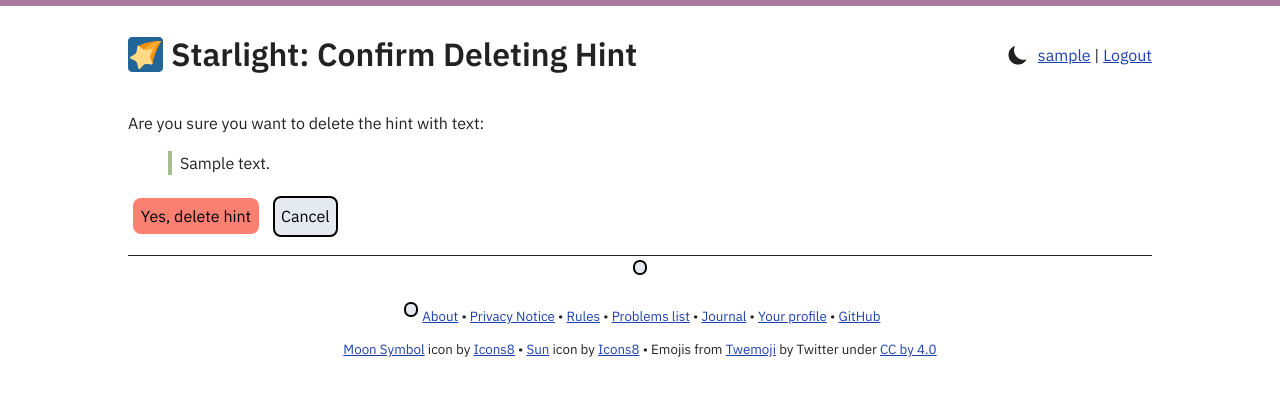
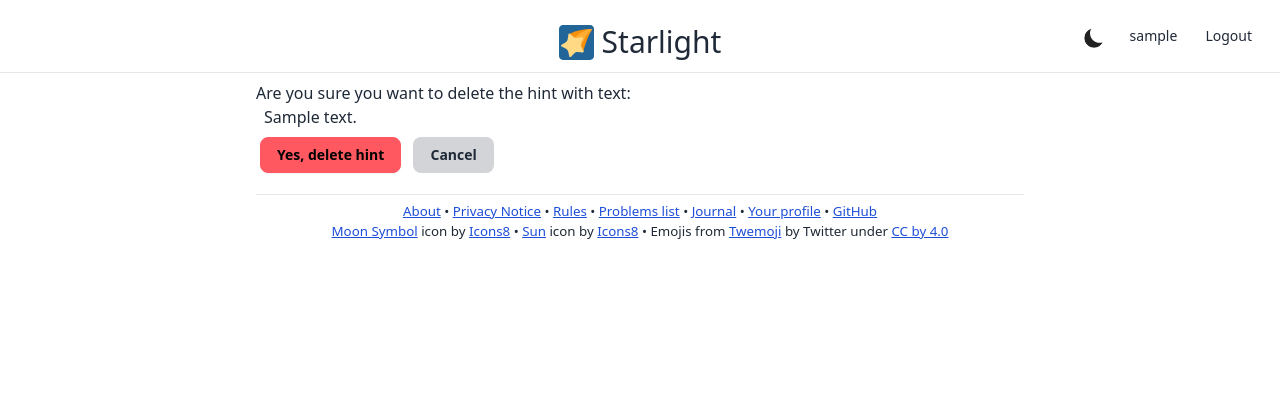
Before and after one commit to bkf2020/starlight, a Django app: page /problems/hint/1/delete/ in a window 1280 px wide. Shown: the top 396 px of the page. Run offline with Django 4.2, Linux system fonts and the light colour scheme; a user stored in the database is signed in; tables that the repository leaves empty hold one stand-in row (values such as "Sample post"); parts of the project's set-up code (start-up, migrations or seed data) failed here and were passed over.

Commit message:
change layout for update form, add navbar to update insight/hint form

```diff
--- a/problems/templates/problems/hint_confirm_delete.html
+++ b/problems/templates/problems/hint_confirm_delete.html
@@ -9,58 +9,64 @@
         <link rel="preconnect" href="https://fonts.gstatic.com" crossorigin>
         <link href="https://fonts.googleapis.com/css2?family=IBM+Plex+Sans:wght@400;600&display=swap" rel="stylesheet">
 		<script type="text/javascript" src="{% static 'js/colorChange.js' %}"></script>
-		<link rel="stylesheet" type="text/css" href="{% static 'css/main.css' %}" />
+		<link rel="stylesheet" type="text/css" href="{% static 'css/output.css' %}" />
         <link rel="icon" href="{% static 'emoji/logo.png' %}" type="image/png" />
 	</head>
     <body>
-        <div style="display: flex; justify-content: space-between; align-items: center;">
-			<div style="display: flex; align-items: center;">
-                <div style="display: flex; justify-content: center; align-items: center; margin-right: 0.5em;"><object style="display: inline-block;" data="{% static 'emoji/1f320.svg' %}" width="35" height="35"></object></div>
-				<div><h1 style="display: inline-block;">Starlight: Confirm Deleting Hint</h1></div>
+        <div class="mx-auto flex-none p-2 text-center border-b dark:border-neutral min-[685px]:navbar">
+					<div class="navbar-start">
 					</div>
-			<div style="float: right; margin-left: 0.7em;">
-                <div style="display: flex; justify-content: space-between; align-items: center; flex-wrap: wrap; margin-left: 0.5em;">
-                    <div style="margin-right: 0.5em; display: block;">
-                        <button style="background-color: transparent; margin: initial; padding: initial; display: block;" id="colorModeIndBtn">
-                            <div style="display: flex; justify-content: center; align-items: center;">
+					<div class="navbar-center">
+						<div class="flex justify-center items-center mt-3">
+                    <svg class="mr-2 max-[685px]:inline" width="35" height="35" xmlns="http://www.w3.org/2000/svg" viewBox="0 0 36 36"><path fill="#269" d="M36 32c0 2.209-1.791 4-4 4H4c-2.209 0-4-1.791-4-4V4c0-2.209 1.791-4 4-4h28c2.209 0 4 1.791 4 4v28z"/><path fill="#F4900C" d="M11 9s7.29-4.557 21-4.969c.652-.02 2-.031 2 .969-6 9-9 23-9 23L11 9z"/><path fill="#FFAC33" d="M12 16S24 5 32 4.031C32.647 3.952 34 4 34 5c-7 4-12 19-12 19l-10-8z"/><path fill="#FFD983" d="M15.156 12.438c.826.727 2.388 1.164 3.471.972l4.892-.866c1.084-.192 1.613.478 1.178 1.488l-1.968 4.563c-.436 1.01-.369 2.63.148 3.602l2.335 4.384c.518.972.044 1.682-1.051 1.58l-4.947-.463c-1.095-.102-2.616.462-3.379 1.254l-3.45 3.577c-.763.792-1.585.562-1.827-.512L9.469 27.17c-.241-1.073-1.248-2.345-2.237-2.827l-4.467-2.175c-.989-.481-1.024-1.335-.078-1.896l4.274-2.534c.946-.561 1.845-1.911 1.997-3.001l.689-4.92c.152-1.09.953-1.387 1.779-.66l3.73 3.281z"/></svg>
+                    <a class="text-3xl my-1">
+                        Starlight</a>
+                        </div>
+					</div>
+					 <div class="min-[685px]:navbar-end max-[685px]:mx-auto">
+                    <ul class="menu menu-horizontal px-1">
+                        <li><button class="btn-sm" id="colorModeIndBtn">
                             <img src="{% static 'img/darkmode.png' %}" width="24" height="24" id="colorModeInd">
-                            </div>
-                        </button>
-                    </div>
-					<div>
+                        </button></li>
                         {% if user.is_authenticated %}
-					        <a href="{% url 'profile' %}">{{ user.username }}</a> |
-					        <a href="{% url 'logout' %}">Logout</a>
+                            <li><a class="btn-sm" href="{% url 'profile' %}">{{ user.username }}</a></li>
+                            <li>
+                                <form method="post" action="{% url 'logout' %}">
+                                    {% csrf_token %}
+                                    <button type="submit">Logout</button>
+                                </form>
+                            </li>
                         {% else %}
-                            <a href="{% url 'login' %}?next={{ request.get_full_path|urlencode }}">Login</a> |
-					        <a href="{% url 'register' %}">Register</a>
+                            <li><a class="btn-sm" href="{% url 'login' %}?next={{ full_path|urlencode }}">Login</a></li>
+                            <li><a class="btn-sm" href="{% url 'register' %}">Register</a></li>
                         {% endif %}
+                    </ul>
                     </div>
                 </div>
                 <script type="text/javascript" src="{% static 'js/colorChangeButton.js' %}"></script>
             </div>
-		</div>
+        <main class="mt-2 mx-auto w-11/12 max-w-screen-md">
         <form method="post">{% csrf_token %}
 			<p>Are you sure you want to delete the hint with text:</p>
-			<blockquote>{{ object.text }}</blockquote>
+			<blockquote class="border-l border-blue-500 border-l-4 ml-2 pl-2"><p>{{ object.text }}</p></blockquote>
             {{ form.as_p }}
-            <button type="submit" class="bg-red">Yes, delete hint</button>
-            <a href="{% url 'problems-view' object.problem_id %}?type=hint" class="buttonLink bg-gray">Cancel</button>
+            <button type="submit" class="btn btn-error !min-h-9 h-9 mx-1 my-2">Yes, delete hint</button>
+            <a href="{% url 'problems-view' object.problem_id %}?type=hint" class="btn btn-active btn-ghost !min-h-9 h-9 mx-1 my-2">Cancel</a>
         </form>
-		<div style="text-align: center; font-size: smaller; border-top: 0.1em solid; margin-top: 1em;">
+		<div style="text-align: center; font-size: smaller; margin-top: 1em; padding: 0.5em;" class="border-t dark:border-neutral">
             <p>
-                <a href="{% url 'about-starlight' %}">About</a> &#8226;
-                <a href="{% url 'about-privacy' %}">Privacy Notice</a> &#8226;
-                <a href="{% url 'about-rules' %}">Rules</a> &#8226;
-                <a href="{% url 'problems-list' %}">Problems list</a> &#8226;
-                <a href="{% url 'journal' %}">Journal</a> &#8226;
-                <a href="{% url 'profile' %}">Your profile</a> &#8226;
-                <a href="https://github.com/bkf2020/starlight" target="_blank" rel="noopener noreferrer">GitHub</a>
+                <a class="link text-blue-700 dark:text-blue-300" href="{% url 'about-starlight' %}">About</a> &#8226;
+                <a class="link text-blue-700 dark:text-blue-300" href="{% url 'about-privacy' %}">Privacy Notice</a> &#8226;
+                <a class="link text-blue-700 dark:text-blue-300" href="{% url 'about-rules' %}">Rules</a> &#8226;
+                <a class="link text-blue-700 dark:text-blue-300" href="{% url 'problems-list' %}">Problems list</a> &#8226;
+                <a class="link text-blue-700 dark:text-blue-300" href="{% url 'journal' %}">Journal</a> &#8226;
+                <a class="link text-blue-700 dark:text-blue-300" href="{% url 'profile' %}">Your profile</a> &#8226;
+                <a class="link text-blue-700 dark:text-blue-300" href="https://github.com/bkf2020/starlight" target="_blank" rel="noopener noreferrer">GitHub</a>
             </p>
             <p>
-                <a target="_blank" rel="noopener noreferrer" href="https://icons8.com/icon/59841/moon-symbol">Moon Symbol</a> icon by <a target="_blank" rel="noopener noreferrer" href="https://icons8.com">Icons8</a> &#8226;
-                <a target="_blank" rel="noopener noreferrer" href="https://icons8.com/icon/9313/sun">Sun</a> icon by <a target="_blank" rel="noopener noreferrer" href="https://icons8.com">Icons8</a> &#8226;
-                Emojis from <a target="_blank" rel="noopener noreferrer" href="https://twemoji.twitter.com/">Twemoji</a> by Twitter under <a target="_blank" rel="noopener noreferrer" href="https://creativecommons.org/licenses/by/4.0/">CC by 4.0</a>
+                <a class="link text-blue-700 dark:text-blue-300" target="_blank" rel="noopener noreferrer" href="https://icons8.com/icon/59841/moon-symbol">Moon Symbol</a> icon by <a class="link text-blue-700 dark:text-blue-300" target="_blank" rel="noopener noreferrer" href="https://icons8.com">Icons8</a> &#8226;
+                <a class="link text-blue-700 dark:text-blue-300" target="_blank" rel="noopener noreferrer" href="https://icons8.com/icon/9313/sun">Sun</a> icon by <a class="link text-blue-700 dark:text-blue-300" target="_blank" rel="noopener noreferrer" href="https://icons8.com">Icons8</a> &#8226;
+                Emojis from <a class="link text-blue-700 dark:text-blue-300" target="_blank" rel="noopener noreferrer" href="https://twemoji.twitter.com/">Twemoji</a> by Twitter under <a class="link text-blue-700 dark:text-blue-300" target="_blank" rel="noopener noreferrer" href="https://creativecommons.org/licenses/by/4.0/">CC by 4.0</a>
             </p>
         </div>
     </body>
```
Also changed, not shown: problems/templates/problems/hint_update_form.html (+11 -8 lines), problems/templates/problems/insight_confirm_delete.html (+40 -33 lines), problems/templates/problems/insight_update_form.html (+11 -8 lines). Lines whose indentation alone changed are shown as unchanged.
